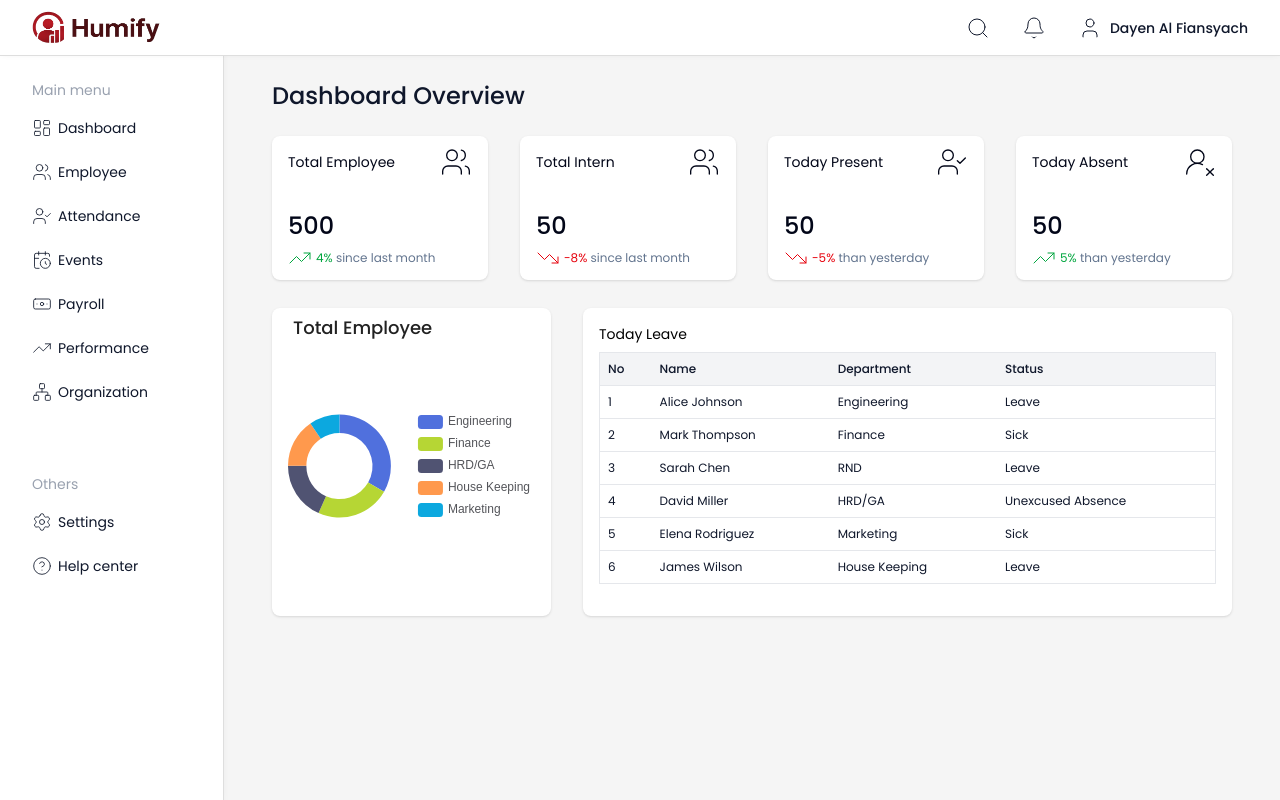
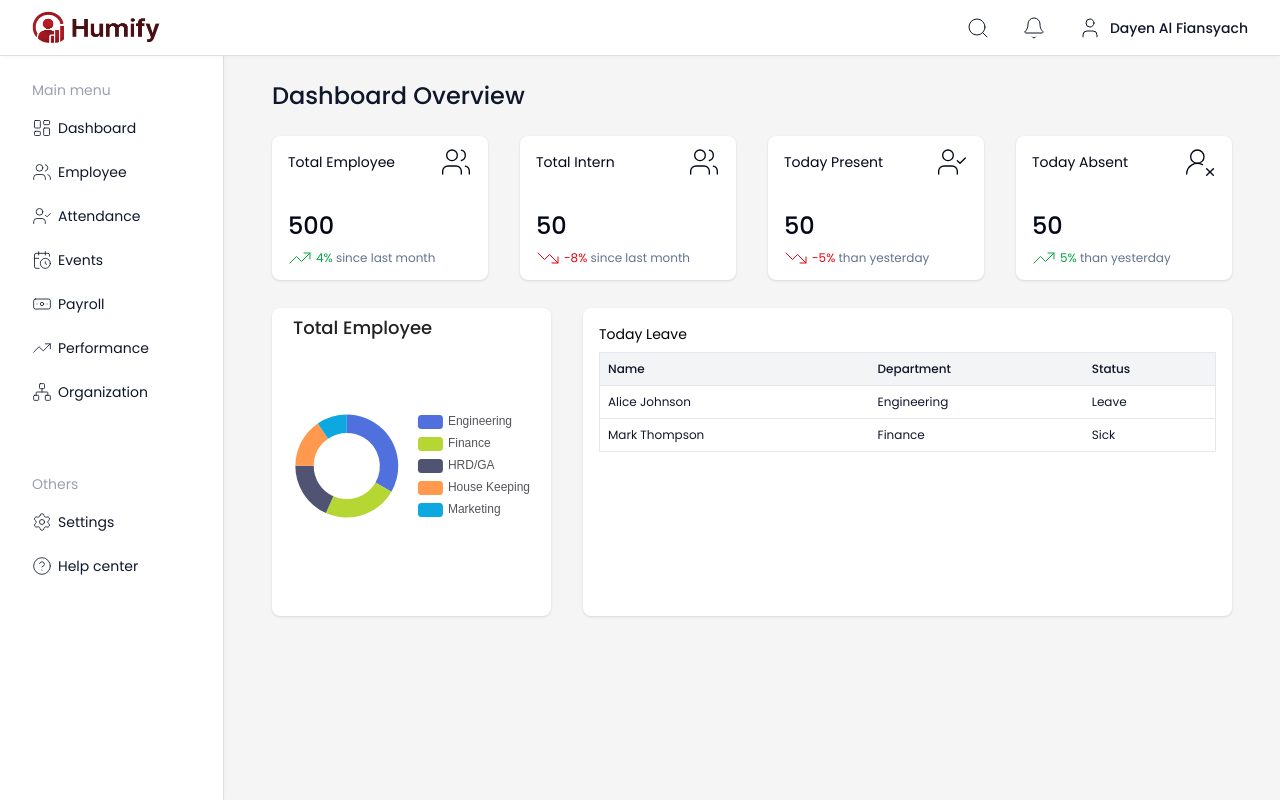
Before and after one commit to Veyd89/Humify, a Next.js app: page /dashboard in a window 1280 px wide. Built offline with nearby package versions, Linux system fonts and the light colour scheme.

Commit message:
feat: reusable Table

```diff
--- a/app/(main-page)/dashboard/Charts.tsx
+++ b/app/(main-page)/dashboard/Charts.tsx
@@ -51,7 +51,7 @@ const Charts = () => {
         top: 0,
         right: 100,
         radius: ["45%", "70%"],
-        center: ["35%", "50%"],
+        center: ["40%", "50%"],
         avoidLabelOverlap: false,
         label: {
           show: false,
--- /dev/null
+++ b/app/(main-page)/dashboard/DashboardModule.tsx
@@ -0,0 +1,93 @@
+import Card from "@/components/common/Card";
+import { UserCheck, Users, UserX2 } from "lucide-react";
+import Charts from "./Charts";
+import Table from "./Table";
+
+interface TableData extends Record<string, unknown> {
+  name: string;
+  department:
+    | "Engineering"
+    | "Finance"
+    | "Marketing"
+    | "HRD/GA"
+    | "House Keeping"
+    | "RND";
+  status: "Leave" | "Sick" | "Unexcused Absence";
+}
+
+const DashboardModule = () => {
+  const data: TableData[] = [
+    { name: "Alice Johnson", department: "Engineering", status: "Leave" },
+    { name: "Mark Thompson", department: "Finance", status: "Sick" },
+  ];
+  return (
+    // <div className="pt-6 2xl:px-12 ">
+    <div className="pt-6 px-12 ">
+      {/* TODO: "I will replace it soon with a maximum of 1537, but I need to rethink the logic." */}
+      {/* <h1 className="2xl:text-2xl text-slate-900 font-medium mb-6"> */}
+      <h1 className="text-2xl text-slate-900 font-medium mb-6">
+        Dashboard Overview
+      </h1>
+      <div className="grid grid-cols-4 gap-x-8 gap-y-6 mb-7">
+        <Card
+          headIcon={Users}
+          label="Total Employee"
+          mainValue={500}
+          statusIcon="Up"
+          statusDesc="since last month"
+          statusValue={4}
+          bgColorClass="bg-white"
+        />
+        <Card
+          headIcon={Users}
+          label="Total Intern"
+          mainValue={50}
+          statusIcon="Down"
+          statusDesc="since last month"
+          statusValue={-8}
+          bgColorClass="bg-white"
+        />
+        <Card
+          headIcon={UserCheck}
+          label="Today Present"
+          mainValue={50}
+          statusIcon="Down"
+          statusDesc="than yesterday"
+          statusValue={-5}
+          bgColorClass="bg-white"
+        />
+        <Card
+          headIcon={UserX2}
+          label="Today Absent"
+          mainValue={50}
+          statusIcon="Up"
+          statusDesc="than yesterday"
+          statusValue={5}
+          bgColorClass="bg-white"
+        />
+        {/* <div className="col-span-[1.5] relative bg-white shadow-sm rounded-lg px-4 pt-2">
+          <Charts />
+        </div>
+        <div className="col-span-[2.5] relative bg-white shadow-sm rounded-lg px-4 py-4">
+          <div className="flex flex-col gap-2">
+            <h3 className="text-sm">Today Leave</h3>
+            <Table />
+          </div>
+        </div> */}
+      </div>
+      <div className="flex gap-x-8">
+        <div className="flex-1 relative bg-white shadow-sm rounded-lg px-4 pt-2">
+          <Charts />
+        </div>
+        <div className="flex-[2.5] relative bg-white shadow-sm rounded-lg px-4 py-4">
+          <div className="flex flex-col gap-2">
+            <h3 className="text-sm">Today Leave</h3>
+            <Table data={data} />
+          </div>
+        </div>
+      </div>
+    </div>
+  );
+};
+
+export default DashboardModule;
--- a/app/(main-page)/dashboard/Table.tsx
+++ b/app/(main-page)/dashboard/Table.tsx
@@ -1,68 +1,43 @@
 /* eslint-disable react-hooks/incompatible-library */
 "use client";
+
+import { camelCaseToTitle } from "@/utils/utils";
 import {
   createColumnHelper,
   flexRender,
   getCoreRowModel,
   useReactTable,
 } from "@tanstack/react-table";
+import { useMemo } from "react";
 
-interface EmployeeLeave {
-  name: string;
-  department:
-    | "Engineering"
-    | "Finance"
-    | "Marketing"
-    | "HRD/GA"
-    | "House Keeping"
-    | "RND";
-  status: "Leave" | "Sick" | "Unexcused Absence";
+interface TableProps<T extends Record<string, unknown>> {
+  data: T[];
 }
 
-const tableData: EmployeeLeave[] = [
-  { name: "Alice Johnson", department: "Engineering", status: "Leave" },
-  { name: "Mark Thompson", department: "Finance", status: "Sick" },
-  { name: "Sarah Chen", department: "RND", status: "Leave" },
-  { name: "David Miller", department: "HRD/GA", status: "Unexcused Absence" },
-  { name: "Elena Rodriguez", department: "Marketing", status: "Sick" },
-  { name: "James Wilson", department: "House Keeping", status: "Leave" },
-];
+const Table = <T extends Record<string, unknown>>({ data }: TableProps<T>) => {
+  const columnHelper = createColumnHelper<T>();
 
-const columnHelper = createColumnHelper<EmployeeLeave>();
+  const columns = useMemo(() => {
+    if (!data.length) return [];
 
-const tblLeaveColumns = [
-  columnHelper.accessor((row, index) => index + 1, {
-    id: "nomor",
-    header: "No",
-    cell: (info) => info.getValue(),
-  }),
-  columnHelper.accessor("name", {
-    header: "Name",
-    cell: (info) => info.getValue(),
-  }),
-  columnHelper.accessor("department", {
-    header: "Department",
-    cell: (info) => info.getValue(),
-  }),
-  columnHelper.accessor("status", {
-    header: "Status",
-    cell: (info) => info.getValue(),
-  }),
-];
+    return (Object.keys(data[0]) as (keyof T)[]).map((key) =>
+      columnHelper.accessor((row) => row[key], {
+        id: String(key),
+        header: camelCaseToTitle(String(key)),
+        cell: (info) => String(info.getValue() ?? ""),
+      })
+    );
+  }, [data, columnHelper]);
 
-const Table = () => {
   const table = useReactTable({
-    data: tableData,
-    columns: tblLeaveColumns,
+    data,
+    columns,
     getCoreRowModel: getCoreRowModel(),
   });
-  // console.log("table-columns", table);
-  // console.log(table);
-  // TODO: Add position on table, add photo and replace on column number
+
   return (
     <div>
       <table className="min-w-full border border-gray-200 text-xs text-slate-900">
-        {/* ===== HEADER ===== */}
         <thead className="bg-gray-100">
           {table.getHeaderGroups().map((headerGroup) => (
             <tr className="border-b border-gray-200 " key={headerGroup.id}>
@@ -80,7 +55,6 @@ const Table = () => {
           ))}
         </thead>
 
-        {/* ===== BODY ===== */}
         <tbody>
           {table.getRowModel().rows.map((row) => (
             <tr
--- a/app/(main-page)/dashboard/page.tsx
+++ b/app/(main-page)/dashboard/page.tsx
@@ -1,77 +1,11 @@
-import Card from "@/components/common/Card";
-import { UserCheck, Users, UserX2 } from "lucide-react";
-import Charts from "./Charts";
-import Table from "./Table";
+import DashboardModule from "./DashboardModule";
 
-const Dashboard = () => {
+const DashboardPage = () => {
   return (
-    // <div className="pt-6 2xl:px-12 ">
-    <div className="pt-6 px-12 ">
-      {/* TODO: "I will replace it soon with a maximum of 1537, but I need to rethink the logic." */}
-      {/* <h1 className="2xl:text-2xl text-slate-900 font-medium mb-6"> */}
-      <h1 className="text-2xl text-slate-900 font-medium mb-6">
-        Dashboard Overview
-      </h1>
-      <div className="grid grid-cols-4 gap-x-8 gap-y-6 mb-7">
-        <Card
-          headIcon={Users}
-          label="Total Employee"
-          mainValue={500}
-          statusIcon="Up"
-          statusDesc="since last month"
-          statusValue={4}
-          bgColorClass="bg-white"
-        />
-        <Card
-          headIcon={Users}
-          label="Total Intern"
-          mainValue={50}
-          statusIcon="Down"
-          statusDesc="since last month"
-          statusValue={-8}
-          bgColorClass="bg-white"
-        />
-        <Card
-          headIcon={UserCheck}
-          label="Today Present"
-          mainValue={50}
-          statusIcon="Down"
-          statusDesc="than yesterday"
-          statusValue={-5}
-          bgColorClass="bg-white"
-        />
-        <Card
-          headIcon={UserX2}
-          label="Today Absent"
-          mainValue={50}
-          statusIcon="Up"
-          statusDesc="than yesterday"
-          statusValue={5}
-          bgColorClass="bg-white"
-        />
-        {/* <div className="col-span-[1.5] relative bg-white shadow-sm rounded-lg px-4 pt-2">
-          <Charts />
-        </div>
-        <div className="col-span-[2.5] relative bg-white shadow-sm rounded-lg px-4 py-4">
-          <div className="flex flex-col gap-2">
-            <h3 className="text-sm">Today Leave</h3>
-            <Table />
-          </div>
-        </div> */}
-      </div>
-      <div className="flex gap-x-8">
-        <div className="flex-1 relative bg-white shadow-sm rounded-lg px-4 pt-2">
-          <Charts />
-        </div>
-        <div className="flex-[2.5] relative bg-white shadow-sm rounded-lg px-4 py-4">
-          <div className="flex flex-col gap-2">
-            <h3 className="text-sm">Today Leave</h3>
-            <Table />
-          </div>
-        </div>
-      </div>
+    <div className="">
+      <DashboardModule />
     </div>
   );
 };
 
-export default Dashboard;
+export default DashboardPage;
--- /dev/null
+++ b/utils/utils.ts
@@ -0,0 +1,7 @@
+export const camelCaseToTitle = (text: string) => {
+  if (!text) return "";
+
+  return text
+    .replace(/([a-z])([A-Z])/g, "$1 $2")
+    .replace(/^./, (str) => str.toUpperCase());
+};
```
